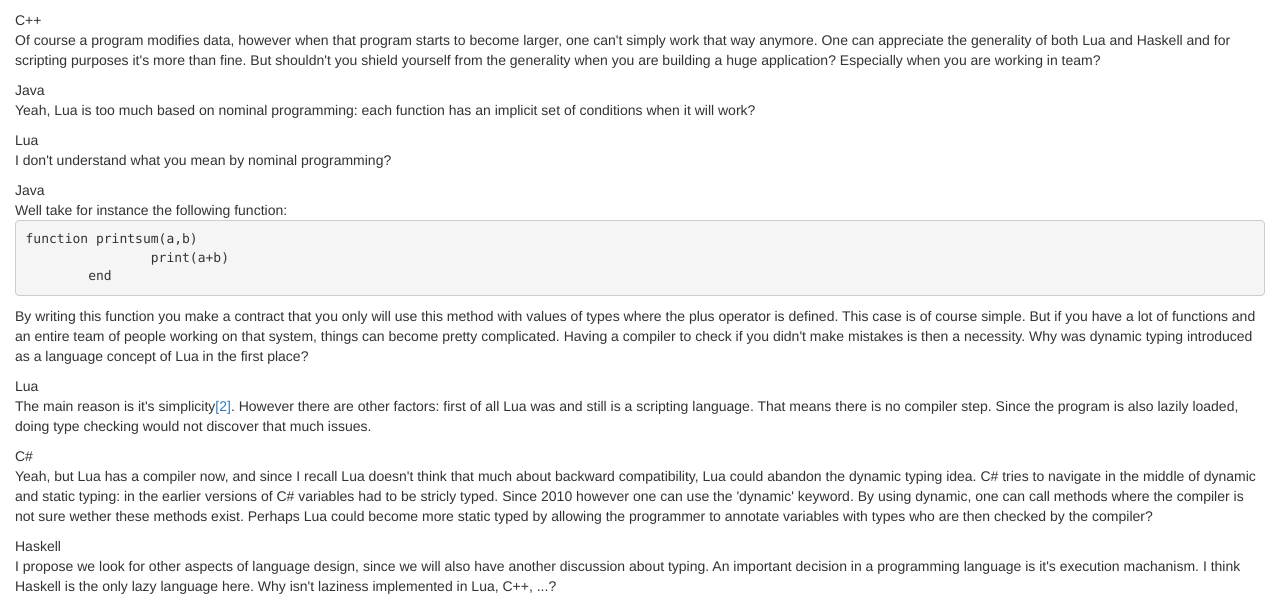
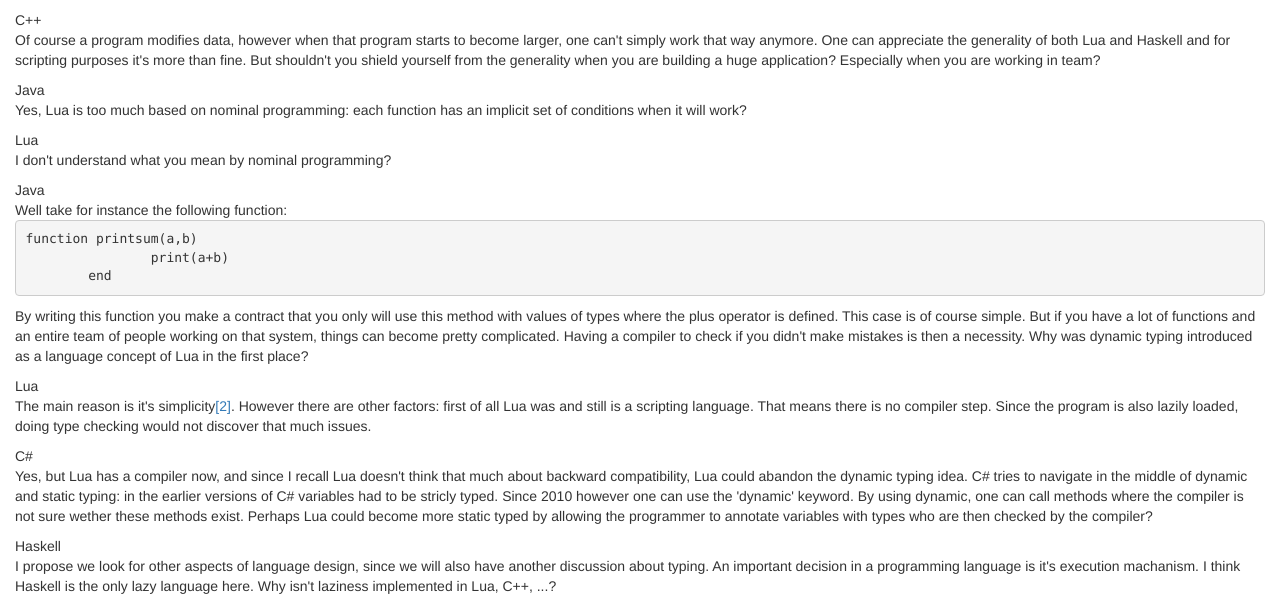
Before and after one commit to KommuSoft/CplKul2012, a PHP site: page /languageDesign.php in a window 1280 px wide. Shown: the part 820-1418 px from the top of the page. Run offline with PHP 8.4, Linux system fonts and the light colour scheme; some libraries are stand-ins or nearby versions.

Commit message:
alle 'yeah's naar yes veranderd. (indien niet akkoord, pas maar aan)
git-svn-id: file:///home/kommusoft/tmpgit/svncpl@81 3f48092c-57cf-4b77-94f4-3dec9eb1df5f

```diff
--- a/Website/cpl/questions/languageDesign.php
+++ b/Website/cpl/questions/languageDesign.php
@@ -35,11 +35,11 @@
 		$lua1 = parent::luaSays("Personally I strongly disagree with this idea: if the number of language structures increases so does the amount of options to consider. It makes software development harder. Since programmers are just humans, a language should not be too complex".parent::bib()->cite(8).". Another issue is consistency: sometimes such a program starts looking like ad hoc hacking. Aren't these programs just harder to read?");
 		$haskell0 = parent::haskellSays("I agree with Lua. Look at Haskell, there are only two basic language constructions: functions and data. Functions just modify one instance of data to another instance. Since this is basically what each program does: data modification, that should be more that sufficient, don't you think?.");
 		$cpp0 = parent::cppSays("Of course a program modifies data, however when that program starts to become larger, one can't simply work that way anymore. One can appreciate the generality of both Lua and Haskell and for scripting purposes it's more than fine. But shouldn't you shield yourself from the generality when you are building a huge application? Especially when you are working in team?");//I think it's a little bit strange to say such thing Lua. Since Lua is a very simple language, the concepts implemented are very general. This can make it quite hard to understand a program. Java, C++ and C# use an object-oriented approach. Therefore one can exactly know what will happen when we call a method of a certain object: if the object is not available at the most concrete class, it will search for an implementation higher in the class hierarchy. If it fails to find one, the compiler will throw an error. Doesn't make this approach the life of the programmer way more easy?
-		$java0 = parent::javaSays("Yeah, Lua is too much based on nominal programming: each function has an implicit set of conditions when it will work?");
+		$java0 = parent::javaSays("Yes, Lua is too much based on nominal programming: each function has an implicit set of conditions when it will work?");
 		$lua2 = parent::luaSays("I don't understand what you mean by nominal programming?");
 		$java1 = parent::javaSays("Well take for instance the following function:".parent::codeInline($clua0, "lua")."By writing this function you make a contract that you only will use this method with values of types where the plus operator is defined. This case is of course simple. But if you have a lot of functions and an entire team of people working on that system, things can become pretty complicated. Having a compiler to check if you didn't make mistakes is then a necessity. Why was dynamic typing introduced as a language concept of Lua in the first place?");
 		$lua3 = parent::luaSays("The main reason is it's simplicity".parent::bib()->cite(0).". However there are other factors: first of all Lua was and still is a scripting language. That means there is no compiler step. Since the program is also lazily loaded, doing type checking would not discover that much issues.");
-		$cSharp1 = parent::cSharpSays("Yeah, but Lua has a compiler now, and since I recall Lua doesn't think that much about backward compatibility, Lua could abandon the dynamic typing idea. C# tries to navigate in the middle of dynamic and static typing: in the earlier versions of C# variables had to be stricly typed. Since 2010 however one can use the 'dynamic' keyword. By using dynamic, one can call methods where the compiler is not sure wether these methods exist. Perhaps Lua could become more static typed by allowing the programmer to annotate variables with types who are then checked by the compiler?");
+		$cSharp1 = parent::cSharpSays("Yes, but Lua has a compiler now, and since I recall Lua doesn't think that much about backward compatibility, Lua could abandon the dynamic typing idea. C# tries to navigate in the middle of dynamic and static typing: in the earlier versions of C# variables had to be stricly typed. Since 2010 however one can use the 'dynamic' keyword. By using dynamic, one can call methods where the compiler is not sure wether these methods exist. Perhaps Lua could become more static typed by allowing the programmer to annotate variables with types who are then checked by the compiler?");
 		$haskell1 = parent::haskellSays("I propose we look for other aspects of language design, since we will also have another discussion about typing. An important decision in a programming language is it's execution machanism. I think Haskell is the only lazy language here. Why isn't laziness implemented in Lua, C++, ...?");
 		$cSharp2 = parent::cSharpSays("First I think you overgeneralize Haskell. C++, Lua and C# have laziness available in some way. Coroutines are handled with a lazy approach in mind: only calculate the next item if one asks for it. Furthermore object-oriented languages can perfectly emulate laziness by using a proxy: let an object maintain pointers to the objects from which it's originates and calculate the result of a query on demand.");
 		$cpp1 = parent::cppSays("I agree with C# one can emulate laziness with a proxy approach. The proxy can also maintain a buffer where calculated items are stored to prevent items from being calculated a second time. However as a performance language, I personally don't think lazy programs will yield much performance gain.");
```
